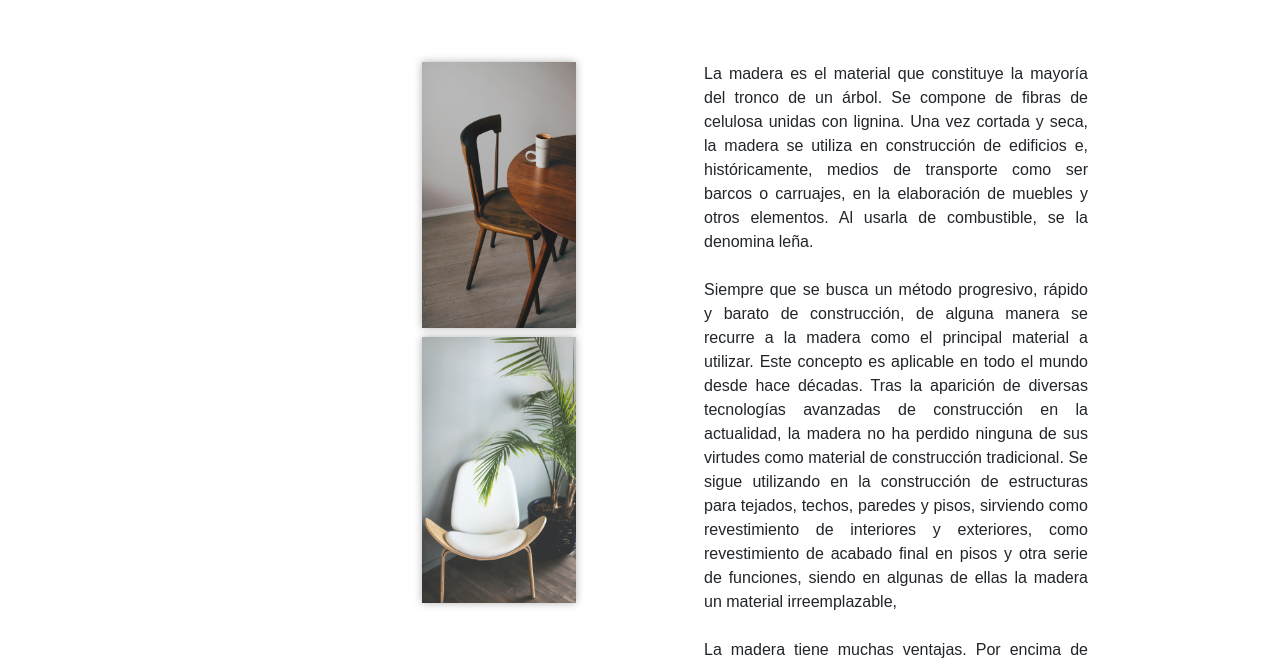
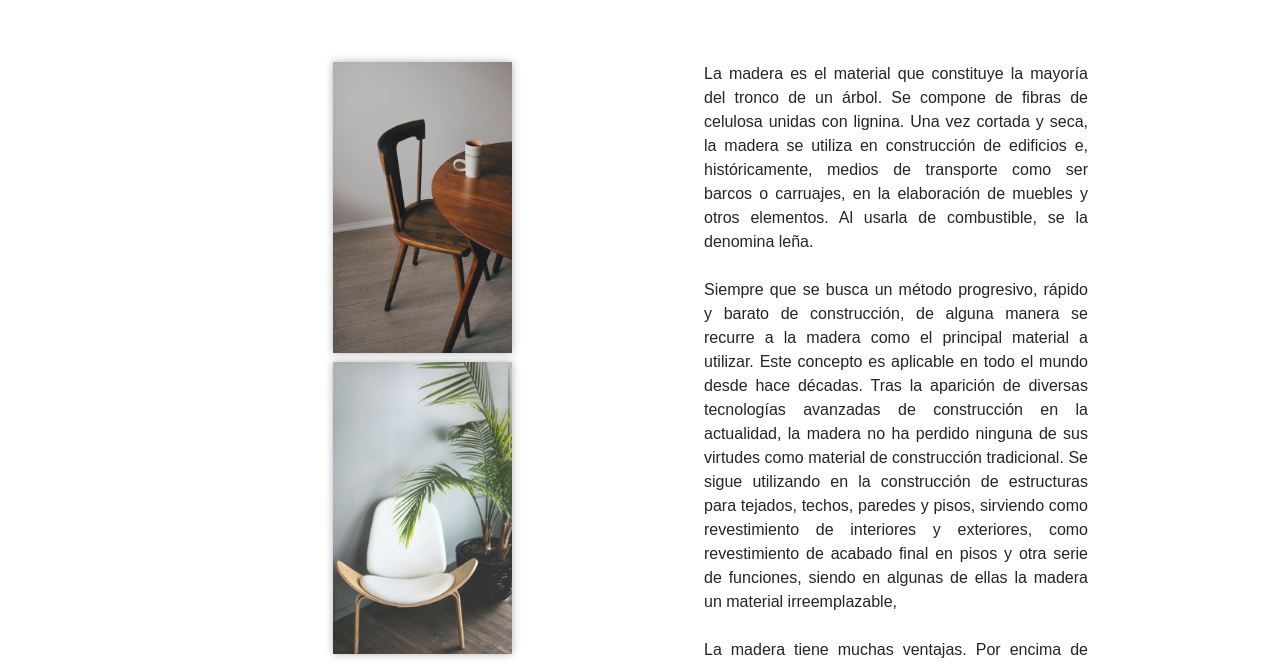
Before and after one commit to Gabriel1029/4proyecto, a website: page index.html in a window 1280 px wide. Shown: the part 1010-1675 px from the top of the page. Drawn offline with nearby package versions, Linux system fonts and the light colour scheme.

Commit message:
4proyecto-version1.1

```diff
--- a/sass/styles.scss
+++ b/sass/styles.scss
@@ -1,4 +1,3 @@
-
 *{
     margin: 0;
     padding: 0;
@@ -44,6 +43,7 @@ img{
      font-weight: bolder;
      border:8px solid #333;
      padding: 1% 2% 1%;
+     background-color: hsla(34, 78%, 91%,.5);
     }
         a{
             font-size: 1.3rem;
@@ -60,8 +60,9 @@ img{
 .contenido{
     display: flex;
     flex-wrap: wrap;
+    column-gap: 5%;
     .contenido_img{
-        width: 50%;
+        width: 45%;
         height: 90vh;
         display: flex;
         flex-direction: column;
@@ -69,8 +70,8 @@ img{
         row-gap: 1.5%;
         padding: 5%;
         img{
-            width: 30%;
-            height: 45%;
+            width: 40%;
+            height: 55%;
             box-shadow: 0 0 8px #aaa;
         }
         img:first-child{
```
Also changed, not shown: css/styles.css, 1 other file.
